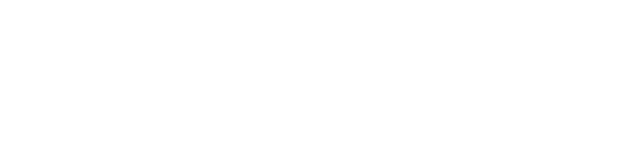
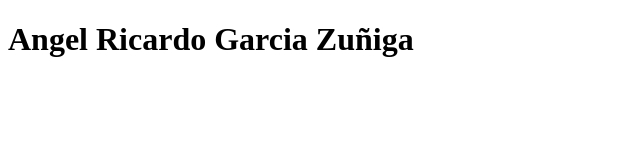
Before and after one commit to agarcia2019202/IN5B, a plain HTML site: page index.html in a window 1280 px wide. Shown: the whole page, without its empty margins (0-640 px from the left). Drawn offline with Linux system fonts and the light colour scheme.

Commit message:
se agregò titulo en el body

```diff
--- a/index.html
+++ b/index.html
@@ -6,6 +6,6 @@
     <title>Primera pagina web con GIT</title>
 </head>
 <body>
-
+    <h1>Angel Ricardo Garcia Zuñiga</h1>
 </body>
 </html>
```
